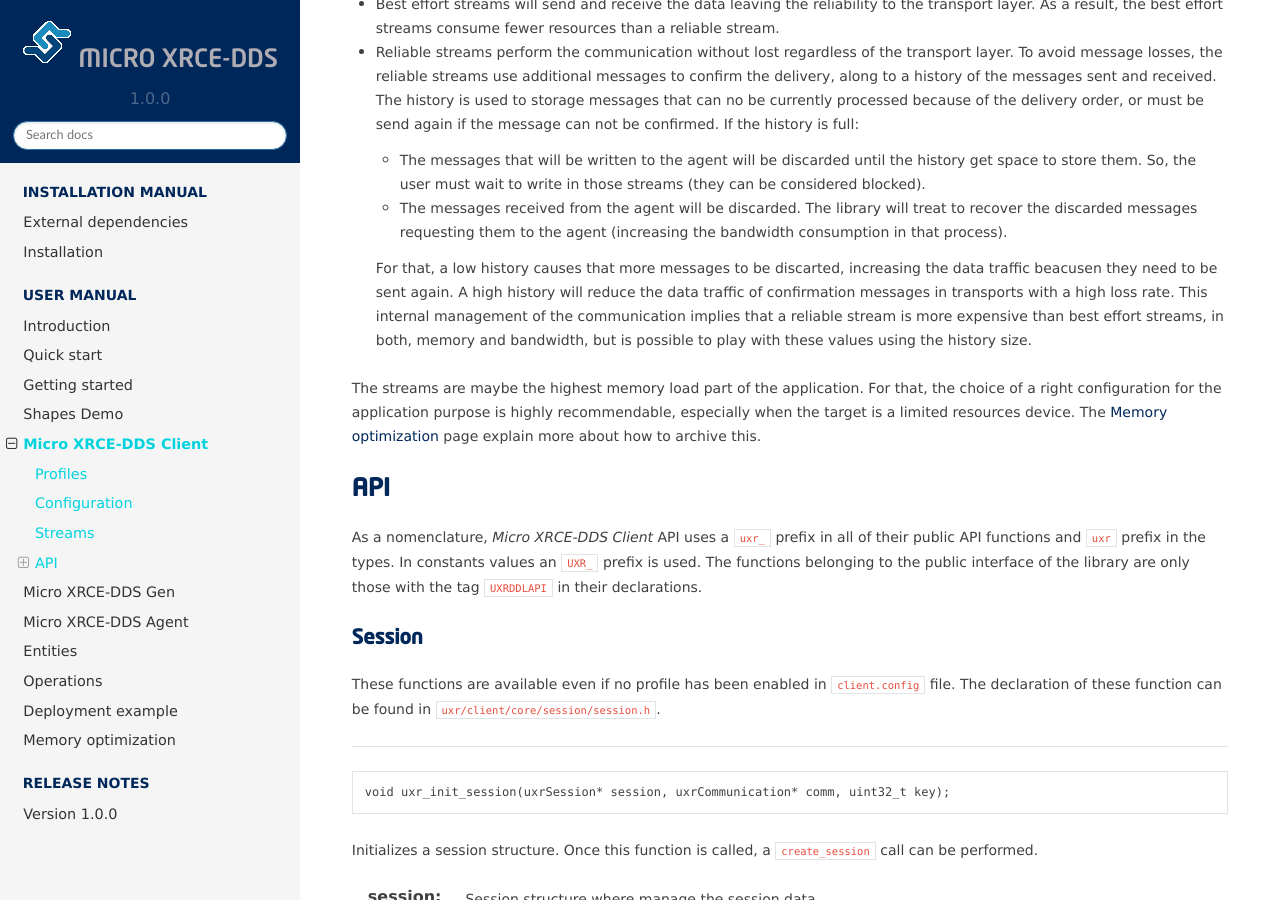
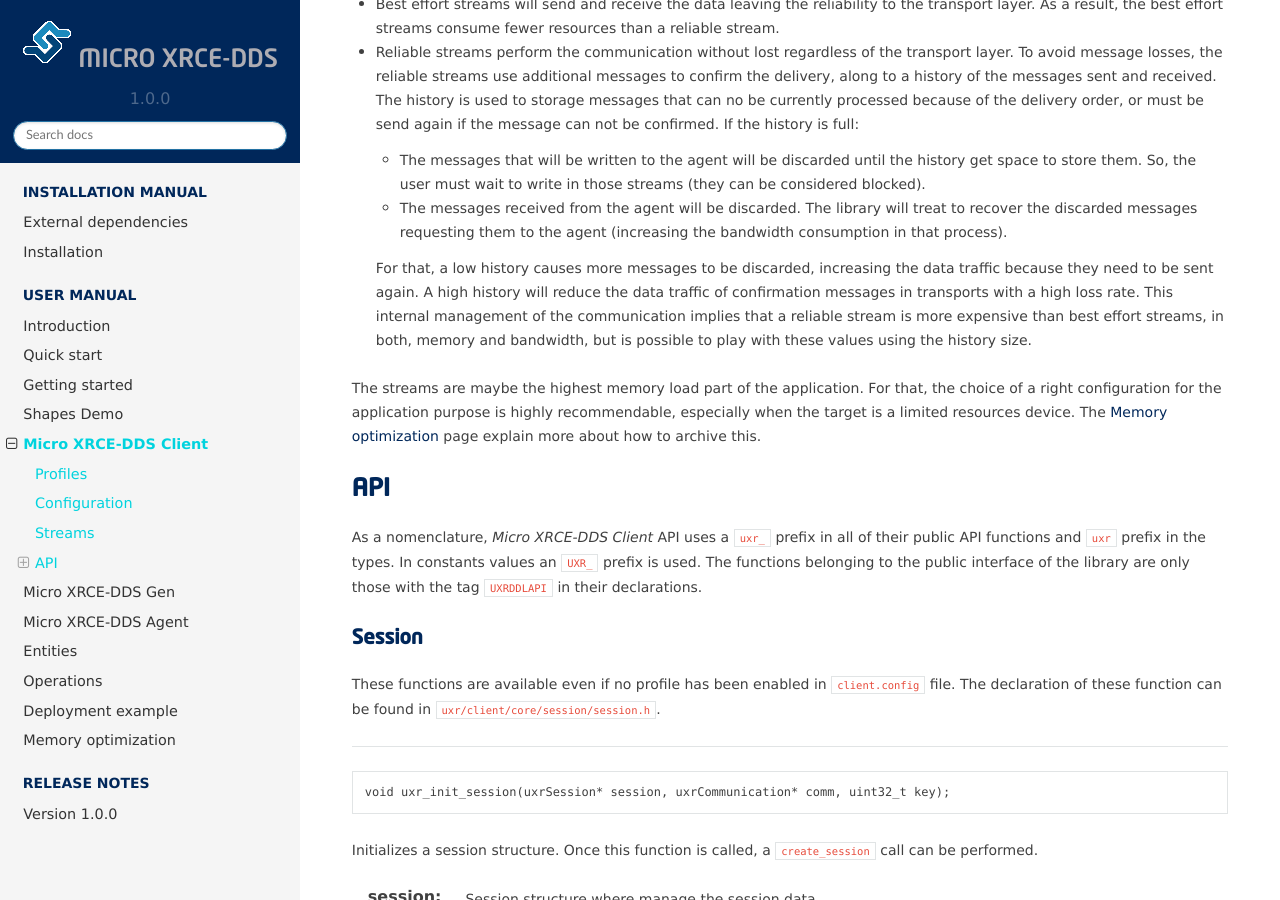
Before and after one commit to eProsima/Micro-XRCE-DDS-docs, a Sphinx documentation site: the page built from docs/client.rst, in a window 1280 px wide and 900 px high, scrolled down 2703 px. Built offline with Sphinx 7.4.7 and the Read the Docs theme 2.0.0, drawn with Linux system fonts in a browser that asks for light colours.

Commit message:
Update docs/client.rst
Co-Authored-By: lemunozm <lemunozm@gmail.com>

```diff
--- a/docs/client.rst
+++ b/docs/client.rst
@@ -131,7 +131,7 @@ There are two types of streams: best effort and reliable streams and you can cre
   * The messages received from the agent will be discarded.
     The library will treat to recover the discarded messages requesting them to the agent (increasing the bandwidth consumption in that process).
 
-  For that, a low history causes that more messages to be discarted, increasing the data traffic beacusen they need to be sent again.
+  For that, a low history causes more messages to be discarded, increasing the data traffic because they need to be sent again.
   A high history will reduce the data traffic of confirmation messages in transports with a high loss rate.
   This internal management of the communication implies that a reliable stream is more expensive than best effort streams,
   in both, memory and bandwidth, but is possible to play with these values using the history size.
```
